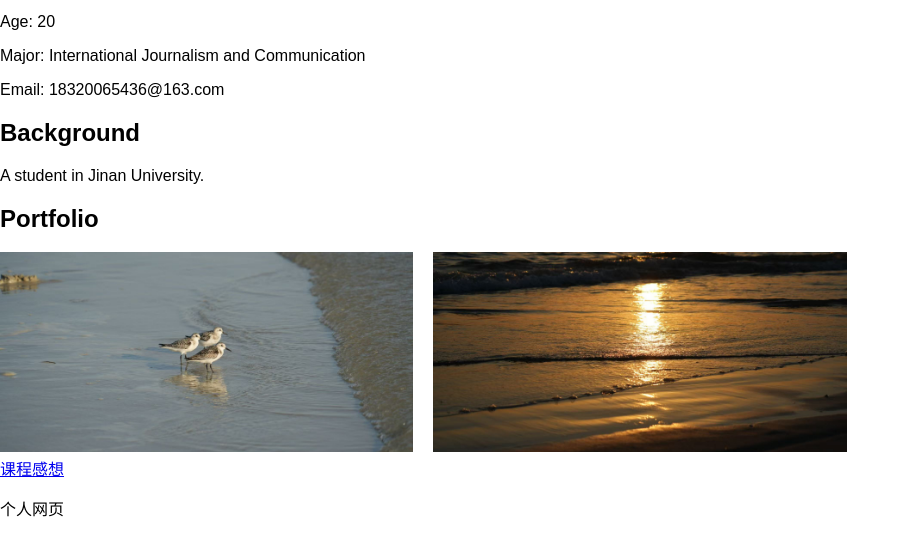
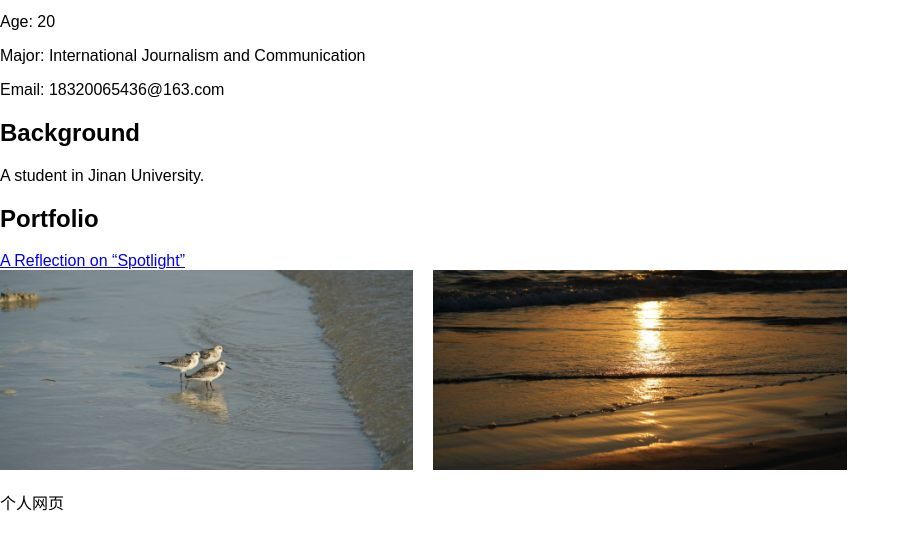
Before and after one commit to Joanne0118/Sophia, a plain HTML site: page index.html in a window 1280 px wide. Shown: the part 599-1135 px from the top of the page, without its empty margins (0-910 px from the left). Drawn offline with Linux system fonts and the light colour scheme.

Commit message:
Update index.html

```diff
--- a/index.html
+++ b/index.html
@@ -71,6 +71,8 @@
     </section>
     <section class="portfolio">
         <h2>Portfolio</h2>
+        <!-- 添加Word文档链接 -->
+        <a href="A Reflection on “Spotlight”.docx" class="document-link" target="_blank">A Reflection on “Spotlight”</a>
         <div class="portfolio-grid">
             <div class="portfolio-item">
                 <img src="pic1.jpg" alt="Work 1">
@@ -79,8 +81,6 @@
                 <img src="pic2.jpg" alt="Work 2">
             </div>
         </div>
-        <!-- 添加Word文档链接 -->
-        <a href="A Reflection on “Spotlight”.docx" class="document-link" target="_blank">课程感想</a>
     </section>
     <footer>
         <p>个人网页</p>
```
